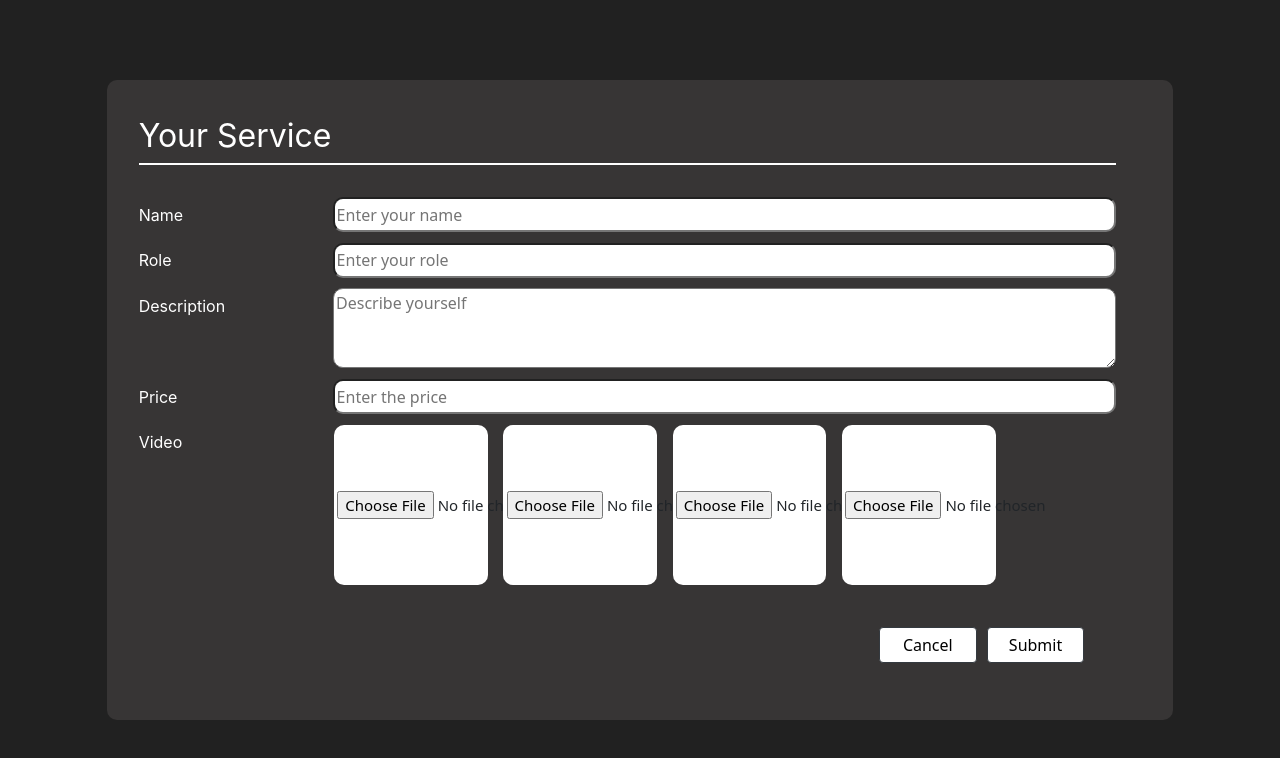
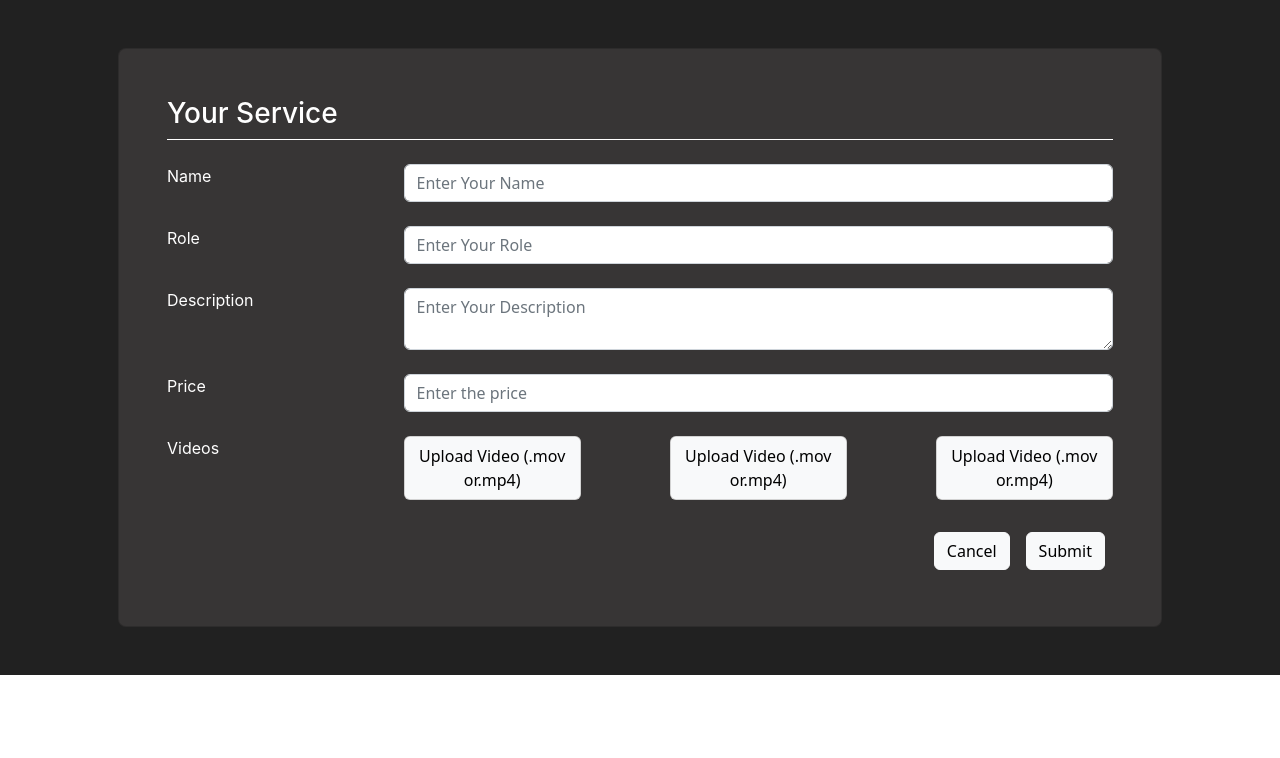
Before and after one commit to PandaNoob13/surpreedz, a React (Create React App) app: page / in a window 1280 px wide. Shown: the top 758 px of the page. Built offline with nearby package versions, Linux system fonts and the light colour scheme.

Commit message:
add service page/ become a seller done

```diff
--- a/src/features/AddEditServicePage/AddEditServicePage.css
+++ b/src/features/AddEditServicePage/AddEditServicePage.css
@@ -1,133 +1,46 @@
-.servicecontainer{
-    position: relative;
-    display: flex;
-    flex-direction: column;
-    justify-content: center;
-    height: 100vh;
-    width: 100vw;
+.bg-request-page{
     background-color: #212121;
-    box-shadow: 0px 4px 4px rgba(0, 0, 0, 0.25);
-    align-items: center;
 }
 
-.requestcard{
-    height: 80vh;
-    background: #373535;
-    border-radius: 10px;
+
+.hr{
+    height: 1px;
+    background-color: #ffffff;
+    border: none;
 }
 
-.title{
-    height: 8%;
-
-    font-family: 'Inter';
-    font-style: normal;
-    font-weight: 400;
-    font-size: 32px;
-
-    color: #FFFFFF;
-    margin-top: 3%;
-    margin-left: 3%;
+.bg-card{
+    background-color: #373535;
+    border-radius: 8px;
 }
 
-.line{
-    display: flex;
-    height: 0px;
-    margin-left: 3%;
-    margin-bottom: 3%;
-    border: 1px solid #FFFFFF;
+.line-vertikal{
+    border: 1px solid #ffffff;
 }
 
-.name-service{
-    display: flex;
-    flex-direction: row;
-    margin-left: 3%;
-    margin-bottom: 1%;
+.property-font{
+    color: #ffffff;
+    font-family: 'Inter';
+    font-size: 16px;
+}
+
+.font-title{
+    color: #ffffff;
+    font-size: 32px;
+    font-family: 'Inter';
 
 }
 
-.label-name{
-    flex: 2;
-    height: 35px;
-    font-family: 'Inter';
-    font-style: normal;
-    font-weight: 400;
-    font-size: 16px;
-    display: flex;
-    align-items: center;
-    color: #FFFFFF;
-}
+  .VideoInput_input {
+    display: none;
+  }
 
-.input-name{
-    flex: 8;
-    border-radius: 10px;
-}
+  .VideoInput_video {
+    display: block;
+    margin: 0;
+  }
 
-.input-description{
-    flex: 8;
-    border-radius: 10px;
-    height: 10vh;
-}
-
-.all-input-video{
-    display: flex;
-    flex: 8;
-}
-
-.card-input-video{
-    display: flex;
-   flex-direction: column;
-   flex-wrap: wrap;
-   justify-content: space-around;
-    width: 12vw;
-    height: 20vh;
-    border-radius: 10px;
-    background-color: #FFFFFF;
-    margin-right: 2%;
-
-}
-
-.input-video{
-    cursor: pointer;
-  display: flex;
-  flex-wrap: wrap;
-  font-size: 15px;
-  margin-left: 2%;
-
-}
-
-.button-service{
-    display: flex;
-    flex-direction: row;
-    justify-content: flex-end;
-    margin-top: 4%;
-}
-
-.button-cancel{
-    box-sizing: border-box;
-    display: flex;
-    flex-direction: row;
-    justify-content: center;
-    align-items: center;
-    padding: 0.5% 1%;
-    width: 10%;
-    cursor: pointer;
-    background: #FFFFFF;
-    border: 1px solid #343A40;
-    border-radius: 4px;
-    margin-right: 10px;
-}
-
-.button-submit{
-    box-sizing: border-box;
-    cursor: pointer;
-    display: flex;
-    flex-direction: row;
-    justify-content: center;
-    align-items: center;
-    width: 10%;
-    background: #FFFFFF;
-    border: 1px solid #343A40;
-    border-radius: 4px;
-    padding: 0.5% 1%;
-
-}
+  .VideoInput_footer {
+    background: #ffffff;
+    text-align: center;
+  }
--- a/src/features/AddEditServicePage/AddEditServicePage.js
+++ b/src/features/AddEditServicePage/AddEditServicePage.js
@@ -1,58 +1,69 @@
-import "./AddEditServicePage.css"
+import "./AddEditServicePage.css";
+import VideoInput from "./videoInput/VideoInput";
+
 
 const AddEditServicePage = () => {
   return (
-      <div className="col-md-12 servicecontainer">
-            <div className= "col-md-10 requestcard">
+      <div className="bg-request-page">
+        <div className="container d-flex p-5 flex-column">
+            <div className="col-md-12 d-flex p-5 flex-column card bg-card">
+                  <div className="col-md-12 font-title ">
+                        <h3>Your Service</h3>
+                        <div className="hr"></div>
+                  </div>
+                  <br/>
 
-                  <div className="title">Your Service</div>
+                  <div className="col-md-12 d-flex flex-row">
+                        <div className="col-md-3 form-label property-font">Name</div>
+                        <input className="form-control" placeholder="Enter Your Name"/>
+                  </div>
+                  <br/>
 
-                  <div className="col-md-11 line"></div>
+                  <div className="col-md-12 d-flex flex-row">
+                        <div className="col-md-3 form-label property-font">Role</div>
+                        <input className="form-control" placeholder="Enter Your Role"/>
+                  </div>
+                  <br/>
 
-                  <div className="col-md-11 name-service">
-                        <div className="label-name">Name</div>
-                        <input className="input-name" placeholder="Enter your name"/>
+                  <div className="col-md-12 d-flex flex-row">
+                        <div className="col-md-3 form-label property-font">Description</div>
+                        <textarea className="form-control" placeholder="Enter Your Description"/>
                   </div>
+                  <br/>
 
-                  <div className="col-md-11 name-service">
-                        <div className="label-name">Role</div>
-                        <input className="input-name" placeholder="Enter your role"/>
+                  <div className="col-md-12 d-flex flex-row">
+                        <div className="col-md-3 form-label property-font">Price</div>
+                        <input className="form-control" placeholder="Enter the price"/>
                   </div>
+                  <br/>
 
-                  <div className="col-md-11 name-service">
-                        <div className="label-name">Description</div>
-                        <textarea className="input-description" placeholder="Describe yourself"/>
+                  <div className="col-md-12 d-flex flex-row">
+                        <div className="col-md-3 form-label property-font">Videos</div>
+                        <div className="col-md-9 d-flex flex-row justify-content-between">
+                              <div className="col-md-3">
+                              <VideoInput width={400} height={300} />
                               </div>
+                              <div className="col-md-3">
+                              <VideoInput width={400} height={300} />
+                              </div>
+                              <div className="col-md-3">
+                              <VideoInput width={400} height={300} />
+                              </div>
+                        </div>
+                  </div>
+                  <br/>
 
-                  <div className="col-md-11 name-service">
-                        <div className="label-name">Price</div>
-                        <input className="input-name" placeholder="Enter the price"/>
-                  </div>
+                  <div className="col-md-12 d-flex flex-row justify-content-end">
+                        <button className="btn btn-light m-2">Cancel</button>
+                        <button className="btn btn-light m-2">Submit</button>
 
-                  <div className="col-md-11 name-service">
-                        <div className="label-name">Video</div>
-
-                        <div className="all-input-video">
-                        <div className="card-input-video">
-                        <input className="input-video" type="file" accept="video/*"/>
-                        </div>
-                        <div className="card-input-video">
-                        <input className="input-video" type="file" accept="video/*"/>
-                        </div>
-                        <div className="card-input-video">
-                        <input className="input-video" type="file" accept="video/*"/>
-                        </div>
-                        <div className="card-input-video">
-                        <input className="input-video" type="file" accept="video/*"/>
                   </div>
 
             </div>
-                  </div>
 
-                  <div className="col-md-11 button-service">
-                        <button className="button-cancel">Cancel</button>
-                        <button  className="button-submit">Submit</button>
-                  </div>
+
+
+
         </div>
     </div>
   )
--- /dev/null
+++ b/src/features/AddEditServicePage/videoInput/VideoInput.js
@@ -0,0 +1,45 @@
+import { useRef, useState } from "react";
+
+const VideoInput = (props) => {
+    const { width, height } = props;
+
+    const inputRef = useRef();
+
+    const [source, setSource] = useState();
+
+    const handleFileChange = (event) => {
+      const file = event.target.files[0];
+      const url = URL.createObjectURL(file);
+      setSource(url);
+    };
+
+    const handleChoose = (event) => {
+      inputRef.current.click();
+    };
+
+    return (
+      <div className="card">
+        <input
+          ref={inputRef}
+          className="VideoInput_input"
+          type="file"
+          onChange={handleFileChange}
+          accept=".mov,.mp4"
+        />
+        {!source && <button className="btn btn-light" onClick={handleChoose}>Upload Video (.mov or.mp4) </button>}
+        {source && (
+          <video
+            className="VideoInput_video"
+            width="100%"
+            height={height}
+            controls
+            src={source}
+          />
+        )}
+        <div className="VideoInput_footer">{source}</div>
+
+      </div>
+    );
+  }
+
+export default VideoInput
```
Also changed, not shown: src/features/RequestListPage/RequestCard/RequestCardView.js (deleted, +0 -11 lines), src/features/RequestListPage/DetailRequest/DetailRequestView.js (deleted), src/features/RequestListPage/DetailRequest/detailRequestView.css (deleted), src/features/RequestListPage/RequestCard/requestCardView.css (deleted), src/features/RequestListPage/RequestListPage.js (deleted), src/features/RequestListPage/requestListPage.css (deleted). Lines whose indentation alone changed are shown as unchanged.
